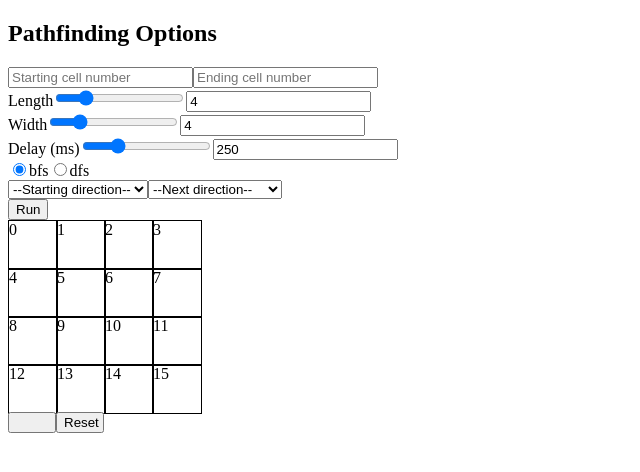
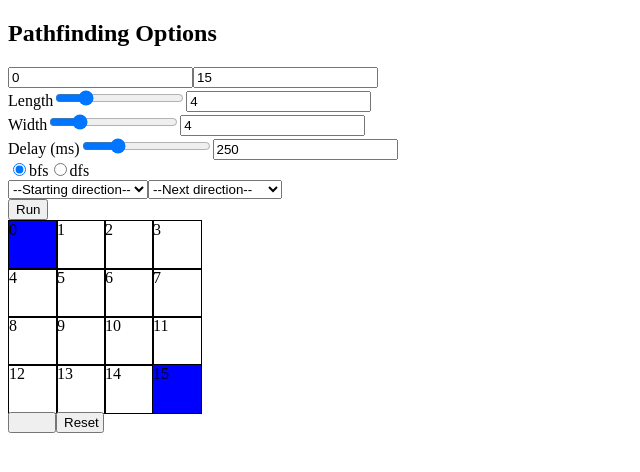
Before and after one commit to devnguy/pathfinder, a Next.js app: page / in a window 1280 px wide. Shown: the top 472 px of the page, without its empty margins (0-640 px from the left). Built offline with nearby package versions, Linux system fonts and the light colour scheme.

Commit message:
it works???

```diff
--- a/components/App.js
+++ b/components/App.js
@@ -4,8 +4,8 @@ import GridContext from '../context/GridContext'
 import useFormValidation from '../hooks/useFormValidation'
 
 const INITIAL_STATE = {
-  start: '',
-  end: '',
+  start: 0,
+  end: 15,
   length: 4,
   width: 4,
   delay: 250,
--- a/components/Cell.js
+++ b/components/Cell.js
@@ -10,6 +10,8 @@ const StyledCell = styled.div`
       ? 'yellow'
       : props.visited && props.isEnd
       ? 'green'
+      : props.isStart || props.isEnd
+      ? 'blue'
       : props.visited
       ? 'red'
       : 'none'};
@@ -26,8 +28,12 @@ const Cell = (props) => {
     setIsEnd(props.cell.isEnd)
   }, [props.cell.visited, props.cell.isStart, props.cell.isEnd])
 
+  const log = (event) => {
+    console.log(props.cell)
+  }
+
   return (
-    <StyledCell visited={visited} isStart={isStart} isEnd={isEnd}>
+    <StyledCell visited={visited} isStart={isStart} isEnd={isEnd} onClick={log}>
       {props.cell.id}
     </StyledCell>
   )
--- a/components/Grid.js
+++ b/components/Grid.js
@@ -1,19 +1,25 @@
 import styled from 'styled-components'
-import { useState, useEffect } from 'react'
+import { useState, useEffect, useContext } from 'react'
 
 import Cell from './Cell'
+import GridContext from '../context/GridContext'
 
 const StyledGrid = styled.div`
   display: grid;
   grid-template-columns: repeat(${(props) => props.width}, 48px);
-  grid-template-rows: repeat(${(props) => props.width}, 48px);
+  grid-template-rows: repeat(${(props) => props.length}, 48px);
 `
 
-const Grid = ({ length, width }) => {
+const Grid = () => {
+  const { values } = useContext(GridContext)
   const [graph, setGraph] = useState([])
+  const length = parseInt(values.length)
+  const width = parseInt(values.width)
   const size = length * width
   // On mount, initialize graph. Adjacent edges are based on position of vertex.
+  // Update graph when length/width changes
   useEffect(() => {
+    setGraph([])
     for (let i = 0; i < size; i++) {
       setGraph((graph) => [
         ...graph,
@@ -26,12 +32,12 @@ const Grid = ({ length, width }) => {
             left: i % width !== 0 ? i - 1 : null,
           },
           visited: false,
-          isStart: false,
-          isEnd: false,
+          isStart: i === parseInt(values.start) ? true : false,
+          isEnd: i === parseInt(values.end) ? true : false,
         },
       ])
     }
-  }, [])
+  }, [values])
 
   /**
    * Modifies the property of a graph vertex, updates state.
@@ -58,8 +64,8 @@ const Grid = ({ length, width }) => {
   const handleReset = () => {
     for (let i = 0; i < size; i++) {
       setVertexProperty('visited', i, false)
-      if (graph[i].isStart) setVertexProperty('isStart', i, false)
-      if (graph[i].isEnd) setVertexProperty('isEnd', i, false)
+      // if (graph[i].isStart) setVertexProperty('isStart', i, false)
+      // if (graph[i].isEnd) setVertexProperty('isEnd', i, false)
     }
   }
 
@@ -74,8 +80,7 @@ const Grid = ({ length, width }) => {
    */
   const timedBfs = (visited, toBeVisited, end, delay) => {
     setTimeout(() => {
-      const currentVertex = toBeVisited.shift() // bfs, remove first in
-      // const currentVertex = toBeVisited.pop() // dfs, remove last in
+      const currentVertex = values.searchType === 'bfs' ? toBeVisited.shift() : toBeVisited.pop()
       if (!visited.includes(currentVertex.id)) {
         visited.push(currentVertex.id)
         setVertexProperty('visited', currentVertex.id, true)
@@ -105,17 +110,17 @@ const Grid = ({ length, width }) => {
     setVertexProperty('isEnd', end, true)
 
     toBeVisited.push(graph[start])
-    timedBfs(visited, toBeVisited, end, 250)
+    timedBfs(visited, toBeVisited, end, values.delay)
   }
 
   return (
-    <StyledGrid length={length} width={width}>
+    <StyledGrid length={values.length} width={values.width}>
       {graph.map((cell, index) => {
         return <Cell key={index} cell={cell} />
       })}
       <button
         onClick={() => {
-          bfs(0, 23)
+          bfs(parseInt(values.start), parseInt(values.end))
         }}
       ></button>
       <button onClick={handleReset}>Reset</button>
```
